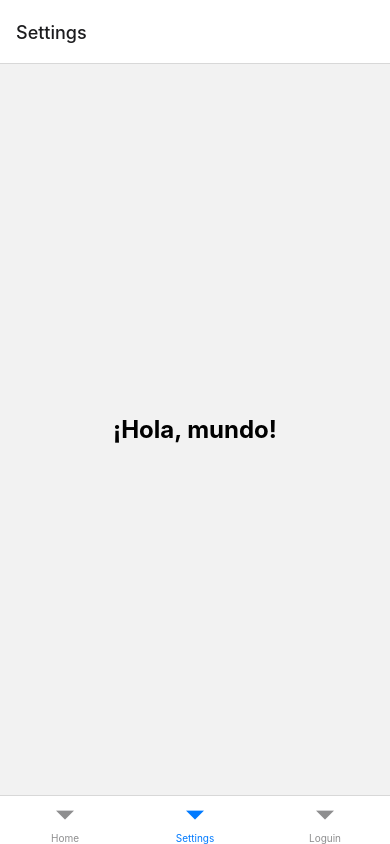
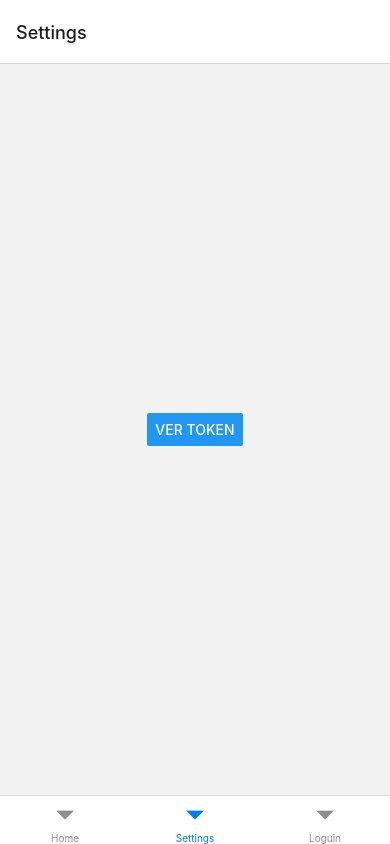
Before and after one commit to apuntesnavarrete/impac_v23_04, a React Native app: screen /Settings in a window 390 px wide. Built offline with nearby package versions, Linux system fonts and the light colour scheme; no server answers.

Commit message:
loguin en funcionamiento

```diff
--- a/Screem/StackScreen.tsx
+++ b/Screem/StackScreen.tsx
@@ -1,13 +1,36 @@
-import React from 'react';
-import { View, Text, StyleSheet } from 'react-native';
+import AsyncStorage from '@react-native-async-storage/async-storage';
+import React, { useState } from 'react';
+import { View, Text, StyleSheet, Button } from 'react-native';
 
 const StackScreen = () => {
+  const [token, setToken] = useState('');
+
+  const retrieveToken = async () => {
+    try {
+      const storedToken = await AsyncStorage.getItem('token');
+      const prueba = await AsyncStorage.getItem('prueba');
+      console.log('prueba encontrado:', prueba);
+
+      if (storedToken !== null) {
+        console.log('Token encontrado:', storedToken);
+        console.log('prueba encontrado 2:', prueba);
+
+        // Aquí puedes realizar cualquier otra acción que necesites con el token, como enviarlo a un servidor o almacenarlo en otro lugar.
+      } else {
+        console.log('No se encontró ningún token almacenado.');
+      }
+    } catch (error) {
+      console.log('Error al recuperar el token:', error);
+    }
+  }
+
   return (
     <View style={styles.container}>
-      <Text style={styles.text}>¡Hola, mundo!</Text>
+      <Button title="Ver Token" onPress={retrieveToken} />
     </View>
   );
 };
+
 
 const styles = StyleSheet.create({
   container: {
@@ -22,7 +45,6 @@ const styles = StyleSheet.create({
 });
 
 export default StackScreen;
-
 /*
 import React from 'react';
 import { useForm } from 'react-hook-form';
--- a/Screem/loguin.tsx
+++ b/Screem/loguin.tsx
@@ -1,9 +1,11 @@
 import React, { useState } from 'react';
-import { View, Text, TextInput, Button, Alert } from 'react-native';
+import { View, Text, TextInput, Alert, Pressable  } from 'react-native';
 import { LoginForm } from '../types/loginform';
+import AsyncStorage from '@react-native-async-storage/async-storage';
 
 const Loguin: React.FC = () => {
-  const [showSuccess, setShowSuccess] = useState(false);
+    const [token, setToken] = useState('');
+
   const [formData, setFormData] = useState<LoginForm>({
     email: '',
     password: '',
@@ -17,6 +19,7 @@ const Loguin: React.FC = () => {
   };
 
   const handleSubmit = async () => {
+    console.log("hola")
     // Aquí puedes mostrar una alerta de confirmación para que los usuarios revisen su información antes de enviarla
     Alert.alert(
       'Confirmación',
@@ -26,6 +29,8 @@ const Loguin: React.FC = () => {
         { text: 'Enviar', onPress: () => sendRequest() },
       ]
     );
+
+
   };
 
   const sendRequest = async () => {
@@ -43,11 +48,10 @@ const Loguin: React.FC = () => {
         const responseData = await response.json();
 
         console.log('Autenticación exitosa:', responseData);
-        setShowSuccess(true);
+        await AsyncStorage.setItem('prueba', 'este es un texto de prueba');
 
-        setTimeout(() => {
-          setShowSuccess(false);
-        }, 3000);
+        await AsyncStorage.setItem('token', responseData.token);
+
       } else {
         Alert.alert('Error', 'Error en la autenticación');
         console.error('Error en la autenticación:', response.statusText);
@@ -72,8 +76,9 @@ const Loguin: React.FC = () => {
         value={formData.password}
         secureTextEntry
       />
-      <Button title="Iniciar Sesión" onPress={handleSubmit} />
-
+<Pressable onPress={handleSubmit}>
+  <Text>Envio de datos</Text>
+</Pressable>
       {/* Aquí puedes mostrar la información ingresada antes de enviarla */}
       <View style={{ marginTop: 20 }}>
         <Text>Información ingresada:</Text>
@@ -83,5 +88,7 @@ const Loguin: React.FC = () => {
     </View>
   );
 };
-
+//Button is deprecated. Please use Pressable
+//TouchableOpacity is deprecated. Please use Pressable
+//focusable is deprecated.
 export default Loguin;
--- a/package.json
+++ b/package.json
@@ -10,6 +10,7 @@
   },
   "dependencies": {
     "@expo/metro-runtime": "~3.1.3",
+    "@react-native-async-storage/async-storage": "^1.23.1",
     "@react-navigation/bottom-tabs": "^6.5.20",
     "@react-navigation/native": "^6.1.17",
     "@react-navigation/native-stack": "^6.9.26",
```
Also changed, not shown: 1 other file (tests, documents, lock files or other folders).
